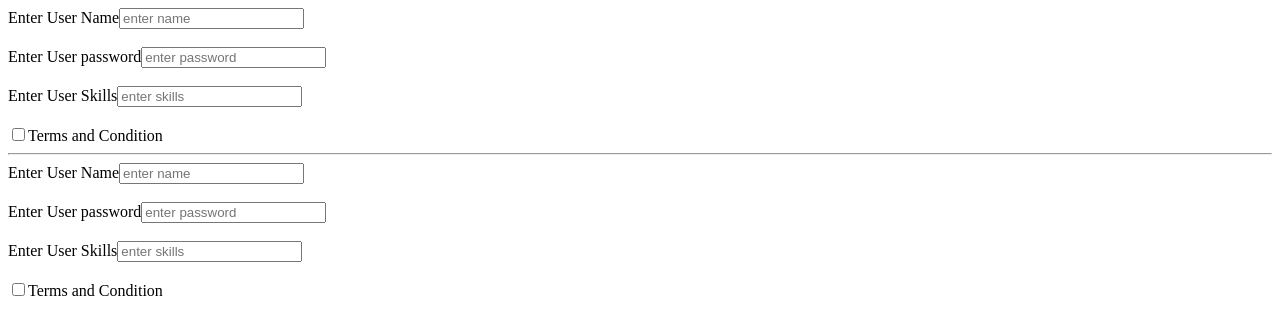
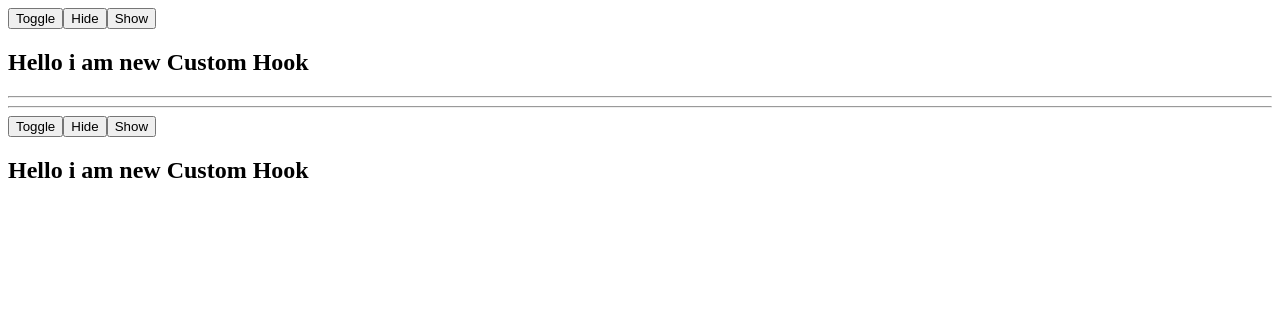
Before and after one commit to 07anuragsingh/React-Practice, a React (Vite) app: page / in a window 1280 px wide. Shown: the top 334 px of the page. Built offline with nearby package versions, Linux system fonts and the light colour scheme.

Commit message:
Custom hooks

```diff
--- /dev/null
+++ b/src/39customHooks.jsx
@@ -0,0 +1,26 @@
+import useToggle from "./39useToggle"
+
+export default function CustomHooks(){
+    const [value,toggleValue]=useToggle(true);
+    const [value2,toggleValue2]=useToggle(true);
+
+    return (
+        <>
+        <button onClick={toggleValue}>Toggle</button>
+        <button onClick={()=>toggleValue(false)}>Hide</button>
+        <button onClick={()=>toggleValue(true)}>Show</button>
+        {
+            value ? <h2>Hello i am new Custom Hook</h2>:null
+        }
+        <hr />
+        <hr />
+        <button onClick={toggleValue2}>Toggle</button>
+        <button onClick={()=>toggleValue2(false)}>Hide</button>
+        <button onClick={()=>toggleValue2(true)}>Show</button>
+        {
+            value2 ? <h2>Hello i am new Custom Hook</h2>:null
+        }
+        </>
+
+    )
+}
--- /dev/null
+++ b/src/39useToggle.jsx
@@ -0,0 +1,15 @@
+import { useState } from "react"
+
+export default function useToggle(defultValue){
+    const [value,setValue]  = useState(defultValue)
+    function toggleValue(val){
+        if(typeof val != 'boolean'){
+            setValue(!value)
+        }
+        else {
+            setValue(val)
+        }
+    }
+        return [value,toggleValue]
+
+}
--- a/src/App.jsx
+++ b/src/App.jsx
@@ -36,6 +36,7 @@ import UpdateObject from './35UpdateObject'
 import UpdateArray from './36UpdateArray'
 import UseAction from './37useActionState'
 import UseIdCompo from './38useIdState'
+import CustomHooks from './39customHooks'
 
 
 
@@ -134,7 +135,8 @@ function App() {
       {/* <UpdateObject/> */}
       {/* <UpdateArray/> */}
       {/* <UseAction/> */}
-      <UseIdCompo/>
+      {/* <UseIdCompo/> */}
+      <CustomHooks/>
     </>
   )
 }
```
